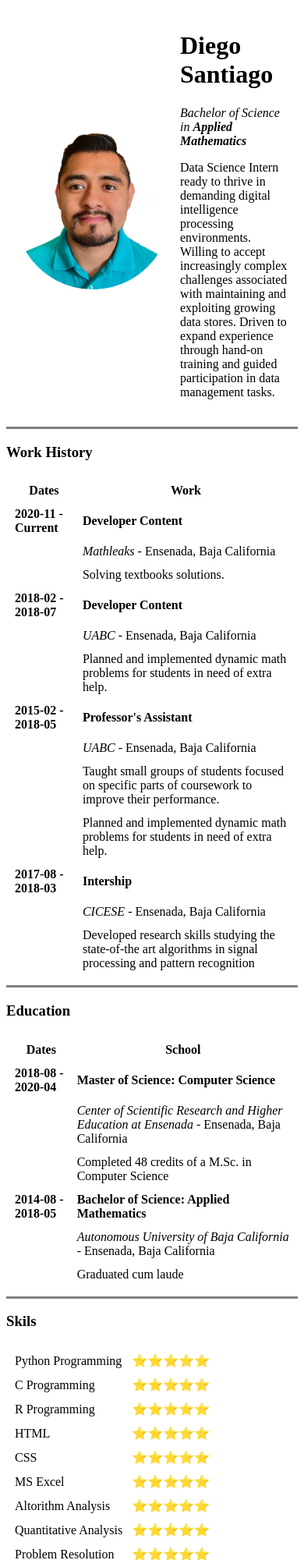
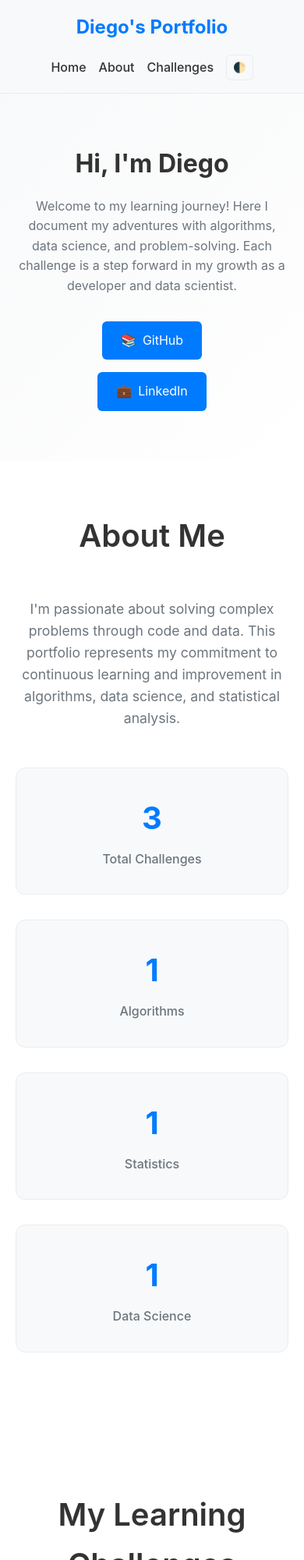
Before and after one commit to SantiagoDiegos/cv, a plain HTML site: page index.html in a window 390 px wide. Shown: the top 2000 px of the page at 78% size. Drawn offline with Linux system fonts and the light colour scheme.

Commit message:
Update index.html
This is the 2025 version of my page.

```diff
--- a/index.html
+++ b/index.html
@@ -1,179 +1,190 @@
 <!DOCTYPE html>
-<html lang="en" dir="ltr">
+<html lang="en">
+<head>
+    <meta charset="UTF-8">
+    <meta name="viewport" content="width=device-width, initial-scale=1.0">
+    <title>Diego - Algorithm & Data Science Portfolio</title>
+    <link rel="stylesheet" href="styles.css">
+</head>
+<body>
+    <header>
+        <div class="container">
+            <div class="header-content">
+                <div class="logo">Diego's Portfolio</div>
+                <nav>
+                    <ul>
+                        <li><a href="#home">Home</a></li>
+                        <li><a href="#about">About</a></li>
+                        <li><a href="#challenges">Challenges</a></li>
+                        <li><button class="theme-toggle" onclick="toggleTheme()">🌓</button></li>
+                    </ul>
+                </nav>
+            </div>
+        </div>
+    </header>
 
-<head>
-  <meta charset="utf-8">
-  <title>Diego's Personal Site</title>
-</head>
+    <main>
+        <section id="home" class="hero">
+            <div class="container">
+                <h1>Hi, I'm Diego</h1>
+                <p>Welcome to my learning journey! Here I document my adventures with algorithms, data science, and problem-solving. Each challenge is a step forward in my growth as a developer and data scientist.</p>
+                <div class="social-links">
+                    <a href="https://github.com/diego" target="_blank">
+                        <span>📚</span> GitHub
+                    </a>
+                    <a href="https://linkedin.com/in/diego" target="_blank">
+                        <span>💼</span> LinkedIn
+                    </a>
+                </div>
+            </div>
+        </section>
 
-<body>
-  <table cellspacing="10">
-    <tr>
-      <td><img src="images/Diego-Profile.png" alt="diego profile picture"></td>
-      <td>
-        <h1>Diego Santiago</h1>
-        <p><em>Bachelor of Science in <strong>Applied Mathematics</strong></em></p>
-        <p>Data Science Intern ready to thrive in demanding digital intelligence processing environments. Willing to accept increasingly complex challenges associated with maintaining and exploiting growing data stores. Driven to expand experience
-          through
-          hand-on training and guided participation in data management tasks.
-        <p>
-      </td>
-    </tr>
-  </table>
-  <hr size="3" noshade>
-  <h3>Work History</h3>
-  <table cellspacing="10">
-    <thead>
-      <tr>
-        <th>Dates</th>
-        <th>Work</th>
-      </tr>
-    </thead>
-    <tbody>
-      <tr>
-        <td><strong>2020-11 - Current</strong></td>
-        <td><strong>Developer Content</strong></td>
-      </tr>
-      <tr>
-        <td></td>
-        <td><em>Mathleaks</em> - Ensenada, Baja California</td>
-      </tr>
-      <tr>
-        <td></td>
-        <td>Solving textbooks solutions.</td>
-      </tr>
-      <tr>
-        <td><strong>2018-02 - 2018-07</strong></td>
-        <td><strong>Developer Content</strong></td>
-      </tr>
-      <tr>
-        <td></td>
-        <td><em>UABC</em> - Ensenada, Baja California</td>
-      </tr>
-      <tr>
-        <td></td>
-        <td>Planned and implemented dynamic math problems for students in need of extra help.</td>
-      </tr>
-      <tr>
-        <td><strong>2015-02 - 2018-05</strong></td>
-        <td><strong>Professor's Assistant</strong></td>
-      </tr>
-      <tr>
-        <td></td>
-        <td><em>UABC</em> - Ensenada, Baja California</td>
-      </tr>
-      <tr>
-        <td></td>
-        <td>Taught small groups of students focused on specific parts of coursework to improve their performance.</td>
-      </tr>
-      <tr>
-        <td></td>
-        <td>Planned and implemented dynamic math problems for students in need of extra help.</td>
-      </tr>
-      <tr>
-        <td><strong>2017-08 - 2018-03</strong></td>
-        <td><strong>Intership</strong></td>
-      </tr>
-      <tr>
-        <td></td>
-        <td><em>CICESE</em> - Ensenada, Baja California</td>
-      </tr>
-      <tr>
-        <td></td>
-        <td>Developed research skills studying the state-of-the art algorithms in signal processing and pattern recognition</td>
-      </tr>
-    </tbody>
-  </table>
-  <hr size="3" noshade>
-  <h3>Education</h3>
-  <table cellspacing="10">
-    <thead>
-      <tr>
-        <th>Dates</th>
-        <th>School</th>
-      </tr>
-    </thead>
-    <tbody>
-      <tr>
-        <td><strong>2018-08 - 2020-04</strong></td>
-        <td><strong>Master of Science: Computer Science</strong></td>
-      </tr>
-      <tr>
-        <td></td>
-        <td><em>Center of Scientific Research and Higher Education at Ensenada</em> - Ensenada, Baja California</td>
-      </tr>
-      <tr>
-        <td></td>
-        <td>Completed 48 credits of a M.Sc. in Computer Science</td>
-      </tr>
-      <tr>
-        <td><strong>2014-08 - 2018-05</strong></td>
-        <td><strong>Bachelor of Science: Applied Mathematics</strong></td>
-      </tr>
-      <tr>
-        <td></td>
-        <td><em>Autonomous University of Baja California</em> - Ensenada, Baja California</td>
-      </tr>
-      <tr>
-        <td></td>
-        <td>Graduated cum laude</td>
-      </tr>
-    </tbody>
-  </table>
-  <hr size="3" noshade>
-  <h3>Skils</h3>
-  <table cellspacing="10">
-    <tbody>
-      <tr>
-        <td>Python Programming</td>
-        <td>⭐⭐⭐⭐⭐</td>
-      </tr>
-      <tr>
-        <td>C Programming</td>
-        <td>⭐⭐⭐⭐⭐</td>
-      </tr>
-      <tr>
-        <td>R Programming</td>
-        <td>⭐⭐⭐⭐⭐</td>
-      </tr>
-      <tr>
-        <td>HTML</td>
-        <td>⭐⭐⭐⭐⭐</td>
-      </tr>
-      <tr>
-        <td>CSS</td>
-        <td>⭐⭐⭐⭐⭐</td>
-      </tr>
-      <tr>
-        <td>MS Excel</td>
-        <td>⭐⭐⭐⭐⭐</td>
-      </tr>
-      <tr>
-        <td>Altorithm Analysis</td>
-        <td>⭐⭐⭐⭐⭐</td>
-      </tr>
-      <tr>
-        <td>Quantitative Analysis</td>
-        <td>⭐⭐⭐⭐⭐</td>
-      </tr>
-      <tr>
-        <td>Problem Resolution</td>
-        <td>⭐⭐⭐⭐⭐</td>
-      </tr>
-      <tr>
-        <td>Music</td>
-        <td>⭐⭐⭐⭐⭐</td>
-      </tr>
-    </tbody>
-  </table>
-  <hr size="3" noshade>
-  <h3>Hobbies</h3>
-  <ol type="a">
-    <li><a href="https://www.ittf.com/"> Tabble Tennis</a></li>
-    <li>Swimming</li>
-    <li>Reading</li>
-  </ol>
-  <h3><a href="contactme.html"> Contact Me</a></h3>
+        <section id="about" class="section">
+            <div class="container">
+                <h2 class="section-title">About Me</h2>
+                <div class="about-content">
+                    <p>I'm passionate about solving complex problems through code and data. This portfolio represents my commitment to continuous learning and improvement in algorithms, data science, and statistical analysis.</p>
+
+                    <div class="stats">
+                        <div class="stat-card">
+                            <div class="stat-number" id="total-challenges">3</div>
+                            <div class="stat-label">Total Challenges</div>
+                        </div>
+                        <div class="stat-card">
+                            <div class="stat-number" id="algorithms-count">1</div>
+                            <div class="stat-label">Algorithms</div>
+                        </div>
+                        <div class="stat-card">
+                            <div class="stat-number" id="statistics-count">1</div>
+                            <div class="stat-label">Statistics</div>
+                        </div>
+                        <div class="stat-card">
+                            <div class="stat-number" id="data-science-count">1</div>
+                            <div class="stat-label">Data Science</div>
+                        </div>
+                    </div>
+                </div>
+            </div>
+        </section>
+
+        <section id="challenges" class="section">
+            <div class="container">
+                <h2 class="section-title">My Learning Challenges</h2>
+
+                <div class="filters">
+                    <input type="text" class="search-box" placeholder="Search challenges..." onkeyup="filterChallenges()">
+
+                    <div class="filter-group">
+                        <button class="filter-btn active" onclick="filterByDifficulty('all')">All Levels</button>
+                        <button class="filter-btn" onclick="filterByDifficulty('easy')">Easy</button>
+                        <button class="filter-btn" onclick="filterByDifficulty('medium')">Medium</button>
+                        <button class="filter-btn" onclick="filterByDifficulty('hard')">Hard</button>
+                    </div>
+
+                    <div class="filter-group">
+                        <button class="filter-btn active" onclick="filterByTopic('all')">All Topics</button>
+                        <button class="filter-btn" onclick="filterByTopic('algorithms')">Algorithms</button>
+                        <button class="filter-btn" onclick="filterByTopic('statistics')">Statistics</button>
+                        <button class="filter-btn" onclick="filterByTopic('data-science')">Data Science</button>
+                    </div>
+                </div>
+
+                <div class="challenges-grid" id="challenges-grid">
+                    <!-- Challenge Preview Cards -->
+                    <div class="challenge-preview-card" data-difficulty="easy" data-topic="algorithms">
+                        <div class="challenge-header">
+                            <div>
+                                <h3 class="challenge-title">Two Sum Problem</h3>
+                                <div class="challenge-meta">
+                                    <span class="badge difficulty-easy">EASY</span>
+                                    <span class="badge topic-algorithms">ALGORITHMS</span>
+                                </div>
+                            </div>
+                            <div class="challenge-date">Jan 15, 2025</div>
+                        </div>
+
+                        <p class="challenge-description">Given an array of integers and a target sum, find two numbers that add up to the target.</p>
+
+                        <div class="challenge-preview">
+                            <div class="preview-section">
+                                <strong>Strategy:</strong> Hash map for O(1) complement lookups
+                            </div>
+                            <div class="preview-section">
+                                <strong>Key Learning:</strong> Space-time tradeoffs in algorithm design
+                            </div>
+                        </div>
+
+                        <div class="challenge-actions">
+                            <a href="challenge-1.html" class="read-more-btn">Read Full Solution →</a>
+                        </div>
+                    </div>
+
+                    <div class="challenge-preview-card" data-difficulty="medium" data-topic="statistics">
+                        <div class="challenge-header">
+                            <div>
+                                <h3 class="challenge-title">Normal Distribution Analysis</h3>
+                                <div class="challenge-meta">
+                                    <span class="badge difficulty-medium">MEDIUM</span>
+                                    <span class="badge topic-statistics">STATISTICS</span>
+                                </div>
+                            </div>
+                            <div class="challenge-date">Jan 10, 2025</div>
+                        </div>
+
+                        <p class="challenge-description">Analyze a dataset to determine if it follows a normal distribution using statistical tests.</p>
+
+                        <div class="challenge-preview">
+                            <div class="preview-section">
+                                <strong>Strategy:</strong> Combined visual and statistical testing approach
+                            </div>
+                            <div class="preview-section">
+                                <strong>Key Learning:</strong> Understanding statistical test assumptions
+                            </div>
+                        </div>
+
+                        <div class="challenge-actions">
+                            <a href="challenge-2.html" class="read-more-btn">Read Full Solution →</a>
+                        </div>
+                    </div>
+
+                    <div class="challenge-preview-card" data-difficulty="hard" data-topic="data-science">
+                        <div class="challenge-header">
+                            <div>
+                                <h3 class="challenge-title">Customer Segmentation with K-Means</h3>
+                                <div class="challenge-meta">
+                                    <span class="badge difficulty-hard">HARD</span>
+                                    <span class="badge topic-data-science">DATA SCIENCE</span>
+                                </div>
+                            </div>
+                            <div class="challenge-date">Jan 5, 2025</div>
+                        </div>
+
+                        <p class="challenge-description">Implement customer segmentation using K-means clustering on e-commerce data.</p>
+
+                        <div class="challenge-preview">
+                            <div class="preview-section">
+                                <strong>Strategy:</strong> Feature scaling and optimal k selection
+                            </div>
+                            <div class="preview-section">
+                                <strong>Key Learning:</strong> Unsupervised learning interpretation challenges
+                            </div>
+                        </div>
+
+                        <div class="challenge-actions">
+                            <a href="challenge-3.html" class="read-more-btn">Read Full Solution →</a>
+                        </div>
+                    </div>
+                </div>
+            </div>
+        </section>
+    </main>
+
+    <footer>
+        <div class="container">
+            <p>&copy; 2025 Diego. Building knowledge one challenge at a time.</p>
+        </div>
+    </footer>
+
+    <script src="main.js"></script>
 </body>
-
 </html>
```
